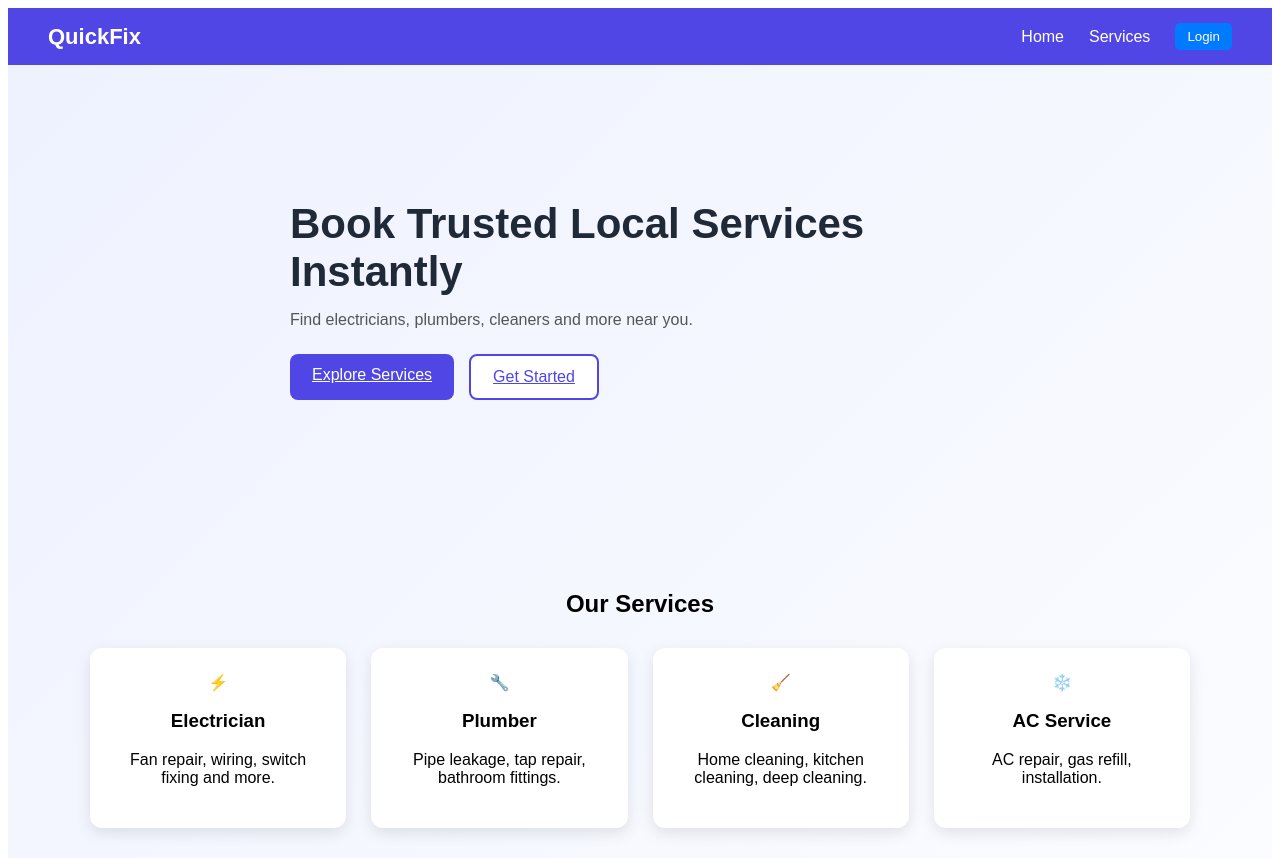
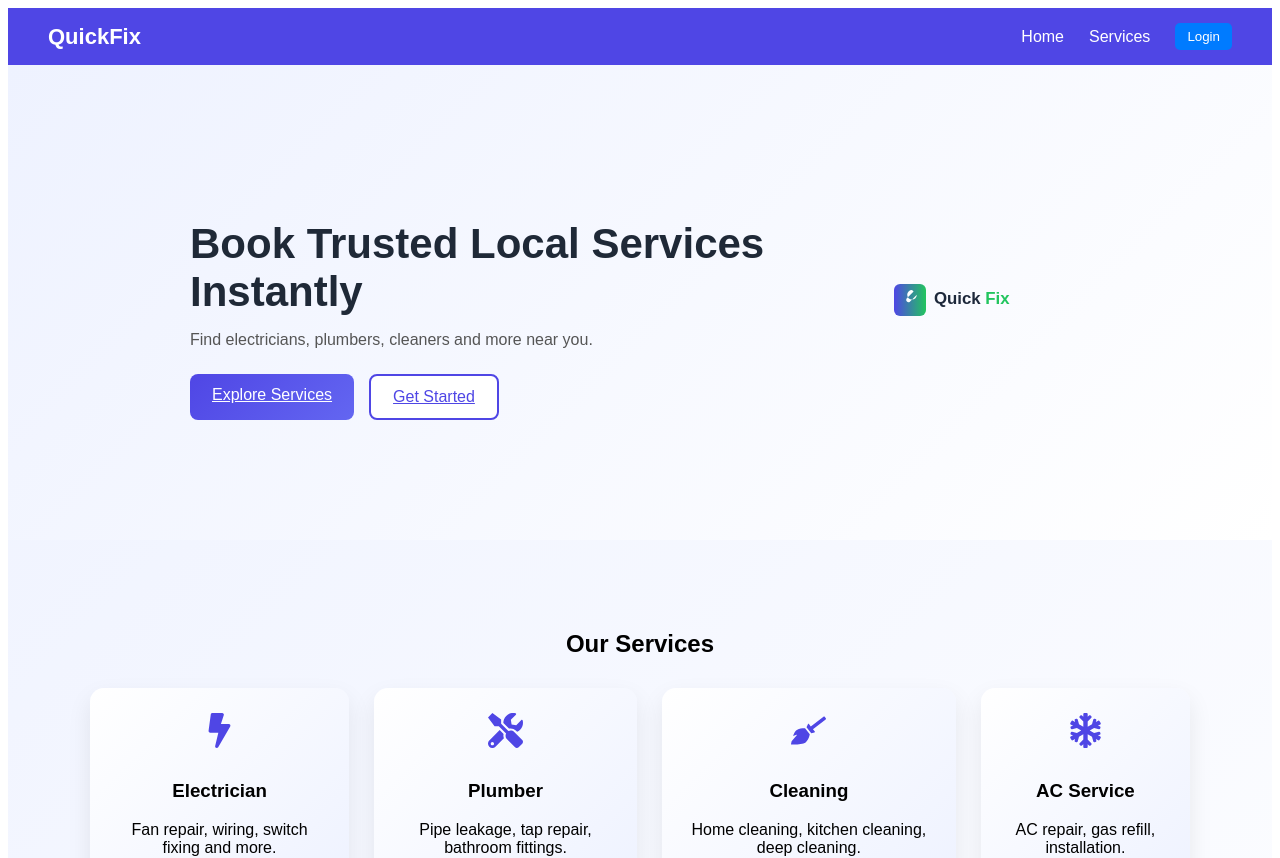
Before and after one commit to aman05hub/QuickFix, a React app in the folder frontEnd/: page / in a window 1280 px wide. Shown: the top 858 px of the page. Built offline with nearby package versions, Linux system fonts and the light colour scheme; the HTML template or start-up script is replaced by a standard one.

Commit message:
updated project files

```diff
--- a/frontEnd/src/pages/Home.jsx
+++ b/frontEnd/src/pages/Home.jsx
@@ -1,6 +1,7 @@
 import React from "react";
 import "../styles/Home.css"
 import { Link } from "react-router-dom";
+import { FaBolt, FaTools, FaBroom, FaSnowflake } from "react-icons/fa";
 
 const Home = () => {
     return (
@@ -22,6 +23,10 @@ const Home = () => {
                             </Link>
                         </div>
                     </div>
+                    <div className="hero-image">
+                        <img src="public/service.svg" alt="service" />
+                    </div>
+
                 </div>
             </section>
 
@@ -33,25 +38,25 @@ const Home = () => {
                     <div className="services-grid">
 
                         <div className="service-box">
-                            ⚡
+                            <FaBolt className="icon" />
                             <h3>Electrician</h3>
                             <p>Fan repair, wiring, switch fixing and more.</p>
                         </div>
 
                         <div className="service-box">
-                            🔧
+                            <FaTools className="icon" />
                             <h3>Plumber</h3>
                             <p>Pipe leakage, tap repair, bathroom fittings.</p>
                         </div>
 
                         <div className="service-box">
-                            🧹
+                            <FaBroom className="icon" />
                             <h3>Cleaning</h3>
                             <p>Home cleaning, kitchen cleaning, deep cleaning.</p>
                         </div>
 
                         <div className="service-box">
-                            ❄️
+                            <FaSnowflake className="icon" />
                             <h3>AC Service</h3>
                             <p>AC repair, gas refill, installation.</p>
                         </div>
--- a/frontEnd/src/styles/Home.css
+++ b/frontEnd/src/styles/Home.css
@@ -10,7 +10,8 @@
 }
 
 .hero {
-  padding: 80px 20px;
+  padding: 100px 20px;
+  background: linear-gradient(135deg, #eef2ff, #ffffff);
 }
 
 .hero-content{
@@ -44,19 +45,21 @@
 .hero-buttons {
   display: flex;
   gap: 15px;
+  margin-top: 20px;
 }
 
 .primary-btn {
   padding: 12px 22px;
   border: none;
-  background: #4f46e5;
+  background: linear-gradient(135deg, #4f46e5, #6366f1);
+  transition: 0.3s;
   color: white;
   border-radius: 8px;
   cursor: pointer;
 }
 
 .primary-btn:hover {
-  background: #3730a3;
+  transform: scale(1.05);
 }
 
 .secondary-btn {
@@ -69,7 +72,7 @@
 }
 
 .secondary-btn:hover {
-  background: #eef2ff;
+transform: scale(1.05);
 }
 
 .hero-image svg {
@@ -93,18 +96,24 @@
   flex-wrap: nowrap;
 }
 
+.icon {
+  font-size: 35px;
+  color: #4f46e5;
+  margin-bottom: 10px;
+}
+
 .service-box{
-  background:white;
+  background:linear-gradient(135deg, #ffffff, #eef2ff);
   padding:25px;
-  border-radius:12px;
-  width:220px;
+  border-radius:14px;
   text-align: center;
-  box-shadow:0 5px 15px rgba(0,0,0,0.1);
-  transition:0.3s;
+  box-shadow:0 10px 25px rgba(0,0,0,0.08);
+  transition: all 0.3s ease;
 }
 
 .service-box:hover{
-  transform:translateY(-6px);
+  transform: translateY(-10px) scale(1.04);
+  box-shadow: 0 15px 35px rgba(0,0,0,0.15);
 }
 
 .how-section{
```
Also changed, not shown: frontEnd/public/service.svg (added).
